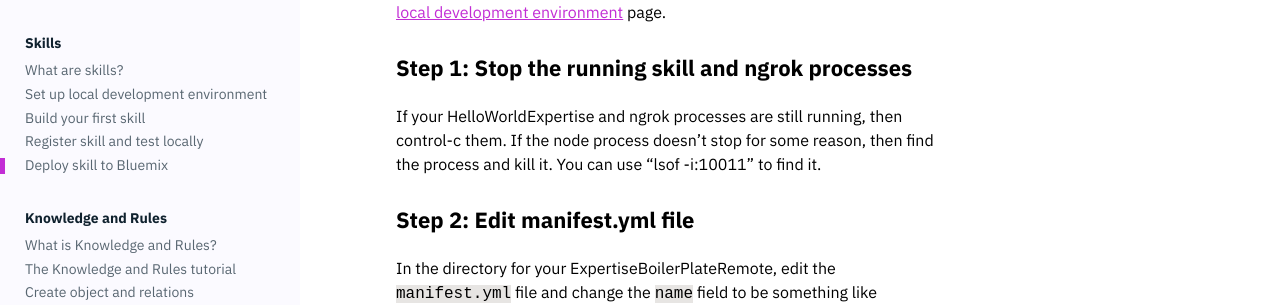
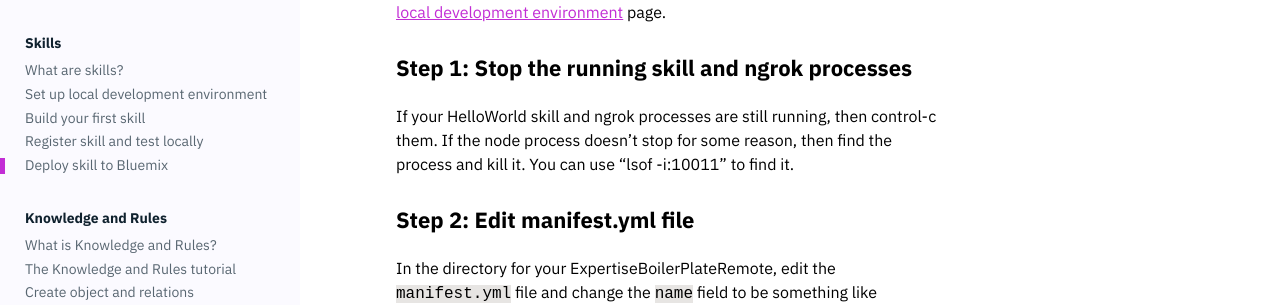
Before and after one commit to Watson-Personal-Assistant/developer, a Jekyll site: the page built from _content/expertise/deploy-to-bluemix.md, in a window 1280 px wide. Shown: the part 504-809 px from the top of the page. Built offline with Jekyll 4.4.1, drawn with Linux system fonts in a browser that asks for light colours.

Commit message:
fixes for grammar changes between on rename of expertise to skill

```diff
--- a/_content/expertise/deploy-to-bluemix.md
+++ b/_content/expertise/deploy-to-bluemix.md
@@ -12,7 +12,7 @@ This page will walk you through the next phase of building your first skill.
 In this phase you will use your own IBM Bluemix account.  Make sure you have completed all the Bluemix pre-requisites documented in the [setup your local development environment]({{site.baseurl}}/expertise/setup-local-dev-env/) page.
 
 ### Step 1: Stop the running skill and ngrok processes
-If your HelloWorldExpertise and ngrok processes are still running, then control-c them.  If the node process doesn't stop for some reason, then find the process and kill it.  You can use "lsof -i:10011" to find it.
+If your HelloWorld skill and ngrok processes are still running, then control-c them.  If the node process doesn't stop for some reason, then find the process and kill it.  You can use "lsof -i:10011" to find it.
 
 ### Step 2: Edit manifest.yml file
 In the directory for your ExpertiseBoilerPlateRemote, edit the `manifest.yml` file and change the `name` field to be something like "yourname-hello-world-skill" (without the quotes) and do the same for the `host` field.
```
Also changed, not shown: _content/expertise/build-expertise.md (+1 -1 lines), _content/expertise/develop-locally.md (+1 -1 lines), _content/understand-service/core.md (+1 -1 lines).
